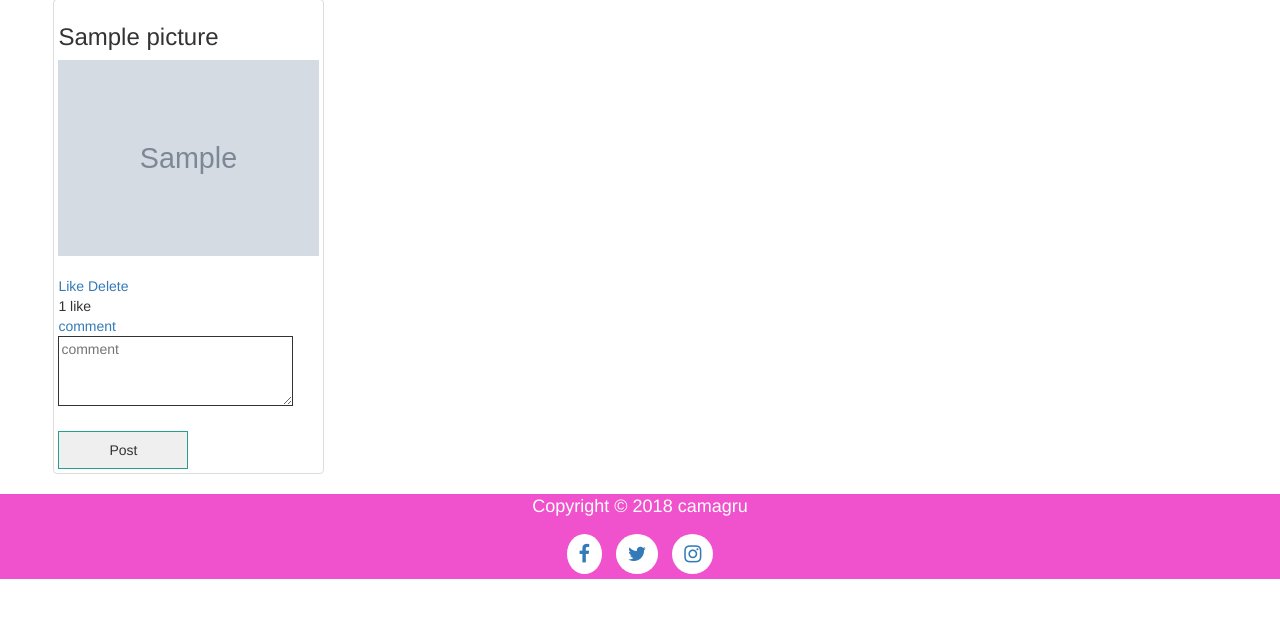
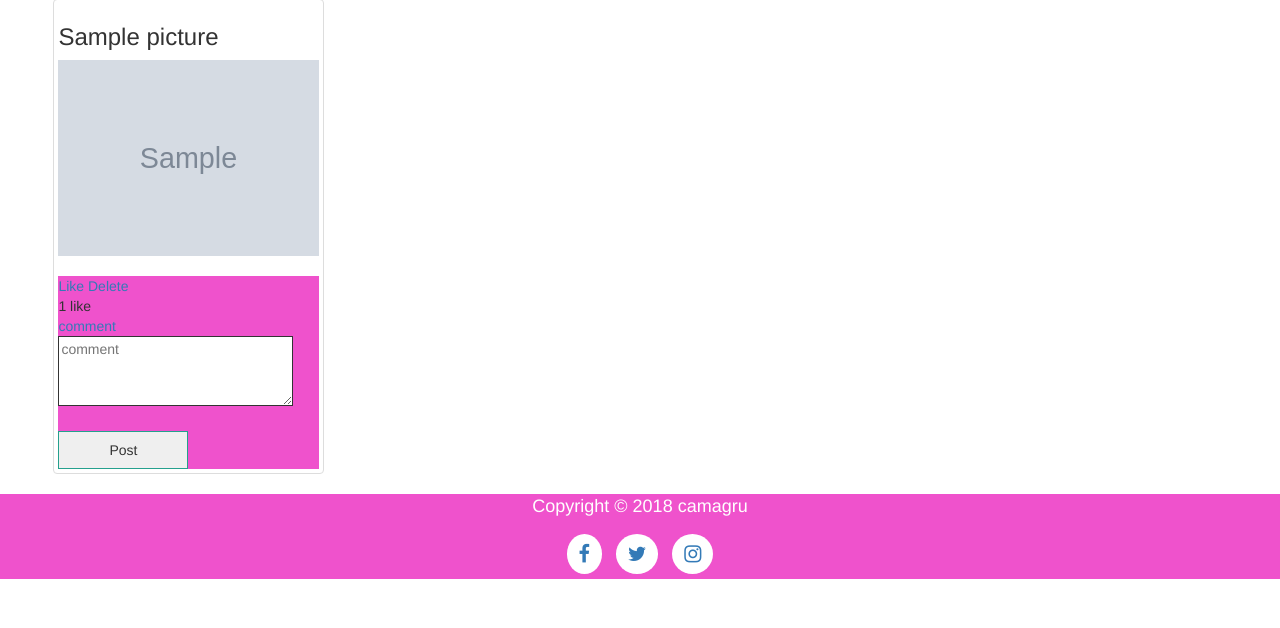
Before and after one commit to Nkebenyane/camagru, a PHP site: page /camagru/gallery.php in a window 1280 px wide. Shown: the part 172-800 px from the top of the page. Run offline with PHP 8.4, Linux system fonts and the light colour scheme; the visitor is signed in with stand-in values (Sample User, id 1); tables that the repository leaves empty or names only in its code hold one stand-in row (values such as "Sample post"); grey boxes marked "Sample" are stand-in pictures.

Commit message:
gallery,header and index

```diff
--- a/gallery.php
+++ b/gallery.php
@@ -122,6 +122,11 @@ while ($row=$imgquery->fetch(PDO::FETCH_ASSOC)){
                 transition: all ease 0.8s;
             }
 .btn:hover {opacity: 0.6}
+
+
+.subc {
+    background-color: #EF52CC;
+}
     </style>
 </head>
 <body>
@@ -137,6 +142,8 @@ while ($row=$imgquery->fetch(PDO::FETCH_ASSOC)){
                     <div class="thumbnail">
                         <h3><?php echo $img['users_name']; ?></h3>
                         <img src="uploads/<?php echo $img['pictures']?>" width="100%"><br>
+<div class="subc">
+
                         <a href="like.php?type=picture&pictures_id=<?php echo $img['pictures_id']; ?>">Like</a>
                         <a href="like.php?type=delete&pictures_id=<?php echo $img['pictures_id']; ?>">Delete</a></br>
                         <?php if($img['likes'] == 0):?>
@@ -162,7 +169,7 @@ while ($row=$imgquery->fetch(PDO::FETCH_ASSOC)){
                                 <br/>
                                 <input class="submit" name="comment_btn" type="submit" value="Post"/>
                             </form>
-
+</div>
                     </div>
                 </div>
             <?php endforeach; ?>
```
